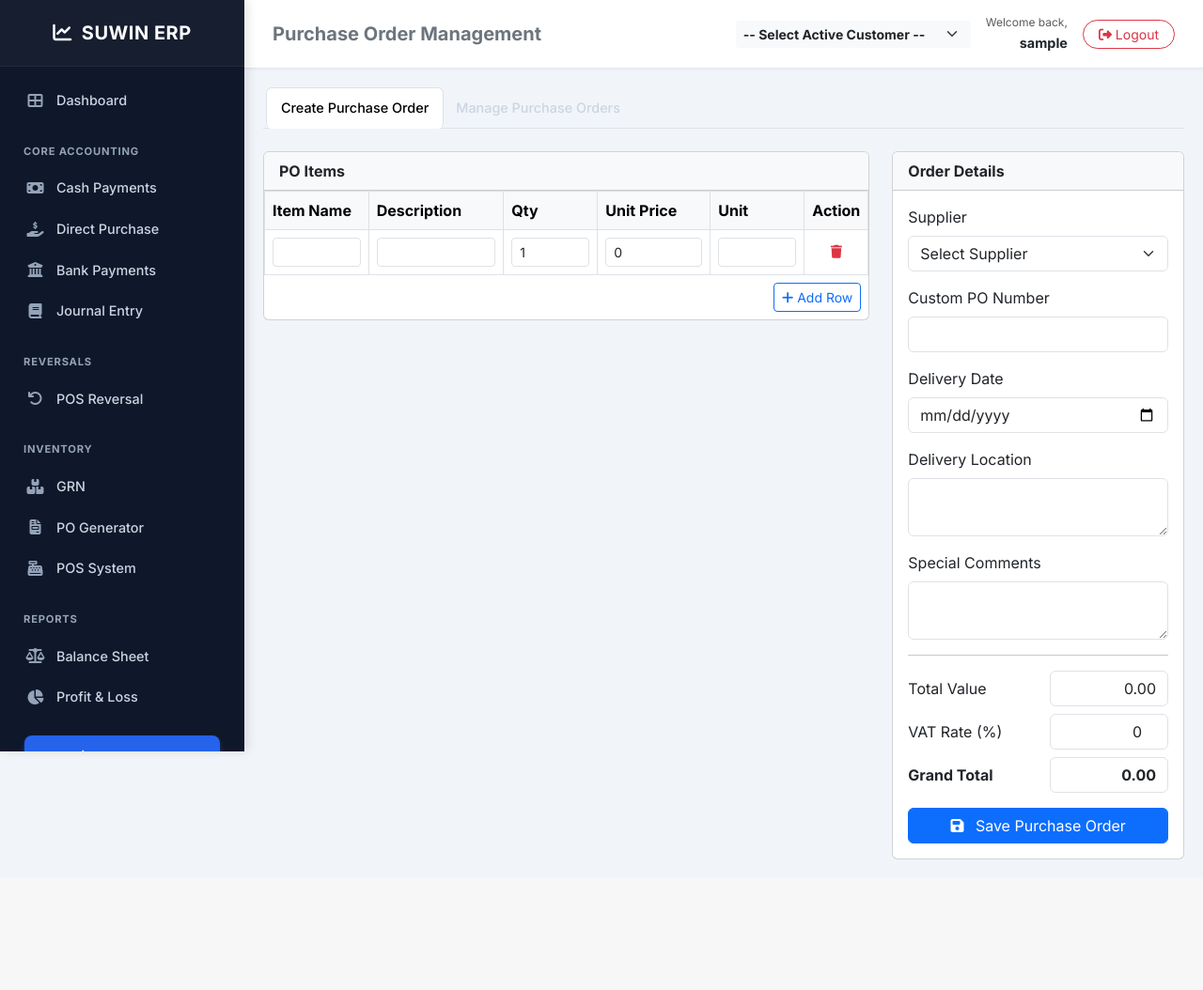
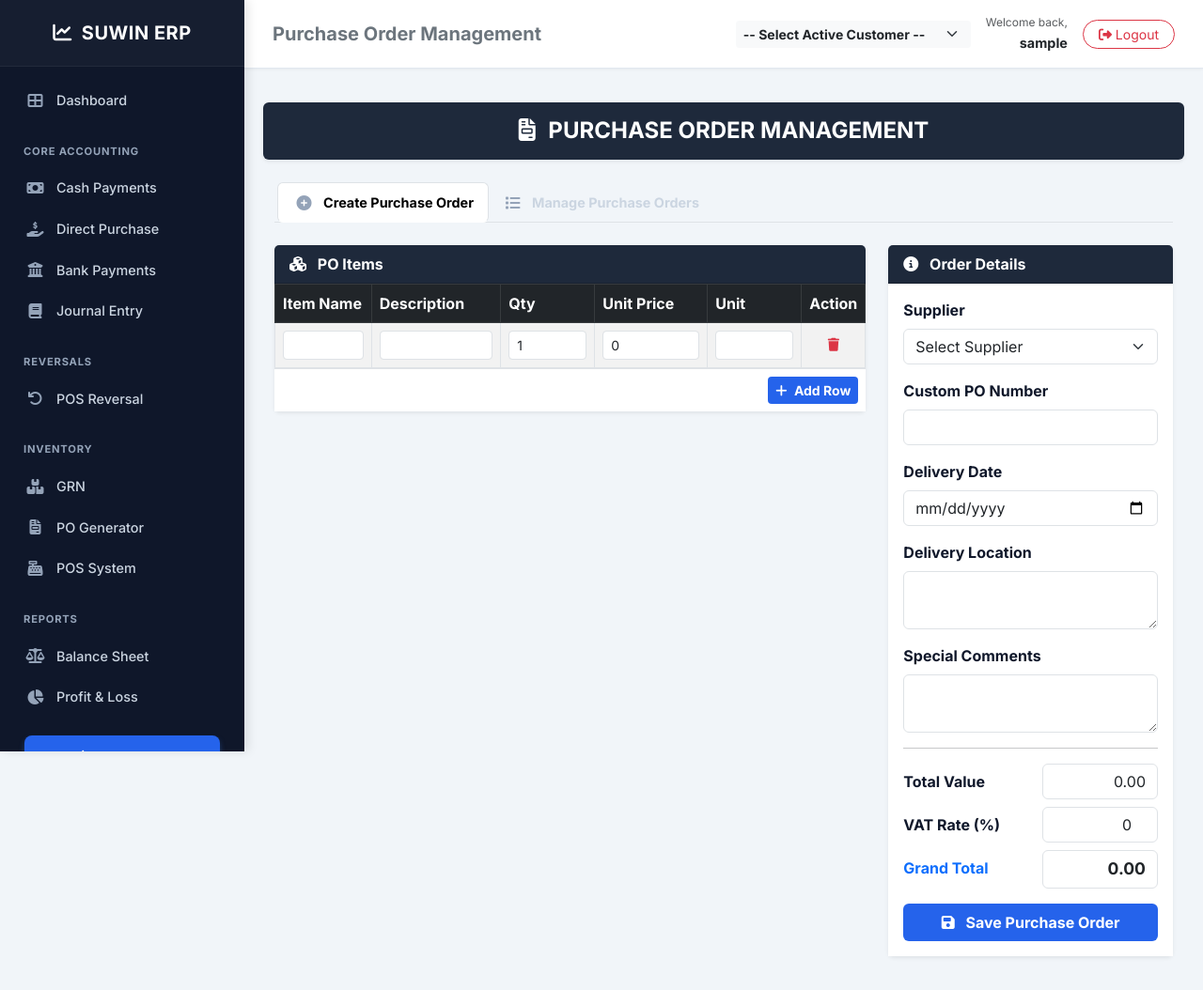
Before and after one commit to Thiwa1/ERP-WEB, a Flask app: page /purchase_orders in a window 1280 px wide. Shown: the whole page at 94% size. Before the commit the page ends 915 px from the top, so only its background shows below. Run offline with Flask 3, Linux system fonts and the light colour scheme; the visitor is signed in with stand-in values (Sample User, id 1); data that the repository does not hold is empty.

Commit message:
Final UI Theme Update: Purchase Orders and Sidebar
- `base.html`: Fixed the "Purchase Orders" sidebar link to point to the correct route.
- `purchase_orders.html`: Updated the Purchase Order Management interface to match the professional dark theme (dark headers, custom colors), removing inconsistent light styles.
- Ensured consistent professional styling across GRN, POS, and PO modules.

Co-authored-by: Thiwa1 <30181036+Thiwa1@users.noreply.github.com>

```diff
--- a/templates/purchase_orders.html
+++ b/templates/purchase_orders.html
@@ -3,12 +3,24 @@
 {% block title %}Purchase Order Management{% endblock %}
 
 {% block content %}
+<div class="container-fluid py-3">
+    <!-- Header -->
+    <div class="row mb-4">
+        <div class="col-12 text-white p-3 rounded shadow-sm" style="background-color: var(--secondary-color);">
+            <h4 class="mb-0 text-center fw-bold"><i class="fas fa-file-invoice me-2"></i> PURCHASE ORDER MANAGEMENT</h4>
+        </div>
+    </div>
+
     <ul class="nav nav-tabs mb-4" id="poTabs" role="tablist">
         <li class="nav-item" role="presentation">
-        <button class="nav-link active" id="create-tab" data-bs-toggle="tab" data-bs-target="#create" type="button" role="tab">Create Purchase Order</button>
+            <button class="nav-link active fw-bold" id="create-tab" data-bs-toggle="tab" data-bs-target="#create" type="button" role="tab">
+                <i class="fas fa-plus-circle me-2"></i>Create Purchase Order
+            </button>
         </li>
         <li class="nav-item" role="presentation">
-        <button class="nav-link" id="manage-tab" data-bs-toggle="tab" data-bs-target="#manage" type="button" role="tab">Manage Purchase Orders</button>
+            <button class="nav-link fw-bold" id="manage-tab" data-bs-toggle="tab" data-bs-target="#manage" type="button" role="tab">
+                <i class="fas fa-list me-2"></i>Manage Purchase Orders
+            </button>
         </li>
     </ul>
 
@@ -20,11 +32,13 @@
                 <div class="row">
                     <!-- Left: Items Grid -->
                     <div class="col-md-8">
-                    <div class="card mb-3">
-                        <div class="card-header bg-light fw-bold">PO Items</div>
+                        <div class="card shadow-sm mb-3 border-0">
+                            <div class="card-header fw-bold text-white" style="background-color: var(--secondary-color);">
+                                <i class="fas fa-cubes me-2"></i> PO Items
+                            </div>
                             <div class="card-body p-0">
-                            <table class="table table-bordered mb-0" id="poItemsTable">
-                                <thead class="table-light">
+                                <table class="table table-bordered table-striped mb-0" id="poItemsTable">
+                                    <thead class="table-dark">
                                         <tr>
                                             <th>Item Name</th>
                                             <th>Description</th>
@@ -38,9 +52,9 @@
                                         <!-- Rows added via JS -->
                                     </tbody>
                                 </table>
-                            <div class="p-2 text-end">
-                                <button type="button" class="btn btn-sm btn-outline-primary" onclick="addPoRow()">
-                                    <i class="fas fa-plus"></i> Add Row
+                                <div class="p-2 text-end bg-white border-top">
+                                    <button type="button" class="btn btn-sm btn-primary fw-bold" style="background-color: var(--accent-color); border:none;" onclick="addPoRow()">
+                                        <i class="fas fa-plus me-1"></i> Add Row
                                     </button>
                                 </div>
                             </div>
@@ -49,11 +63,13 @@
 
                     <!-- Right: Header Details -->
                     <div class="col-md-4">
-                    <div class="card">
-                        <div class="card-header bg-light fw-bold">Order Details</div>
-                        <div class="card-body">
+                        <div class="card shadow-sm border-0">
+                            <div class="card-header fw-bold text-white" style="background-color: var(--secondary-color);">
+                                <i class="fas fa-info-circle me-2"></i> Order Details
+                            </div>
+                            <div class="card-body bg-white">
                                 <div class="mb-3">
-                                <label class="form-label">Supplier</label>
+                                    <label class="form-label fw-bold" style="color: var(--primary-color);">Supplier</label>
                                     <select class="form-select" name="supplier" required>
                                         <option value="">Select Supplier</option>
                                         {% for s in suppliers %}
@@ -62,44 +78,44 @@
                                     </select>
                                 </div>
                                 <div class="mb-3">
-                                <label class="form-label">Custom PO Number</label>
+                                    <label class="form-label fw-bold" style="color: var(--primary-color);">Custom PO Number</label>
                                     <input type="text" class="form-control" name="po_number">
                                 </div>
                                 <div class="mb-3">
-                                <label class="form-label">Delivery Date</label>
+                                    <label class="form-label fw-bold" style="color: var(--primary-color);">Delivery Date</label>
                                     <input type="date" class="form-control" name="delivery_date" required>
                                 </div>
                                 <div class="mb-3">
-                                <label class="form-label">Delivery Location</label>
+                                    <label class="form-label fw-bold" style="color: var(--primary-color);">Delivery Location</label>
                                     <textarea class="form-control" name="location" rows="2"></textarea>
                                 </div>
                                 <div class="mb-3">
-                                <label class="form-label">Special Comments</label>
+                                    <label class="form-label fw-bold" style="color: var(--primary-color);">Special Comments</label>
                                     <textarea class="form-control" name="comments" rows="2"></textarea>
                                 </div>
 
                                 <hr>
 
                                 <div class="mb-2 row">
-                                <label class="col-6 col-form-label">Total Value</label>
+                                    <label class="col-6 col-form-label fw-bold" style="color: var(--primary-color);">Total Value</label>
                                     <div class="col-6">
                                         <input type="text" class="form-control text-end" id="totalValue" readonly value="0.00">
                                     </div>
                                 </div>
                                 <div class="mb-2 row">
-                                <label class="col-6 col-form-label">VAT Rate (%)</label>
+                                    <label class="col-6 col-form-label fw-bold" style="color: var(--primary-color);">VAT Rate (%)</label>
                                     <div class="col-6">
                                         <input type="number" class="form-control text-end" id="vatRate" name="vat_rate" value="0" oninput="calculateTotals()">
                                     </div>
                                 </div>
                                 <div class="mb-3 row">
-                                <label class="col-6 col-form-label fw-bold">Grand Total</label>
+                                    <label class="col-6 col-form-label fw-bold text-primary">Grand Total</label>
                                     <div class="col-6">
-                                    <input type="text" class="form-control text-end fw-bold" id="grandTotal" readonly value="0.00">
+                                        <input type="text" class="form-control text-end fw-bold" id="grandTotal" readonly value="0.00" style="font-size: 1.1rem;">
                                     </div>
                                 </div>
 
-                            <button type="submit" class="btn btn-primary w-100">
+                                <button type="submit" class="btn btn-primary w-100 fw-bold py-2" style="background-color: var(--accent-color); border:none;">
                                     <i class="fas fa-save me-2"></i> Save Purchase Order
                                 </button>
                             </div>
@@ -113,14 +129,14 @@
 
         <!-- MANAGE TAB -->
         <div class="tab-pane fade" id="manage" role="tabpanel">
-        <div class="card">
-            <div class="card-header bg-light">
+            <div class="card shadow-sm border-0">
+                <div class="card-header fw-bold text-white" style="background-color: var(--secondary-color);">
                     <div class="row align-items-center">
                         <div class="col-md-4">
-                        <h6 class="mb-0 fw-bold">Purchase Orders List</h6>
+                            <i class="fas fa-list-alt me-2"></i> Purchase Orders List
                         </div>
                         <div class="col-md-4">
-                        <select class="form-select form-select-sm" id="manageSupplierFilter" onchange="filterPos()">
+                            <select class="form-select form-select-sm text-dark fw-bold" id="manageSupplierFilter" onchange="filterPos()">
                                 <option value="">All Suppliers</option>
                                 {% for s in suppliers %}
                                 <option value="{{ s.supplier_name }}">{{ s.supplier_name }}</option>
@@ -134,7 +150,7 @@
                 </div>
                 <div class="card-body p-0">
                     <table class="table table-hover table-striped mb-0">
-                    <thead class="table-light">
+                        <thead class="table-dark">
                             <tr>
                                 <th>PO #</th>
                                 <th>Date</th>
@@ -152,6 +168,7 @@
             </div>
         </div>
 
+    </div>
 </div>
 
 <!-- Data for JS -->
```
Lines whose indentation alone changed are shown as unchanged.
